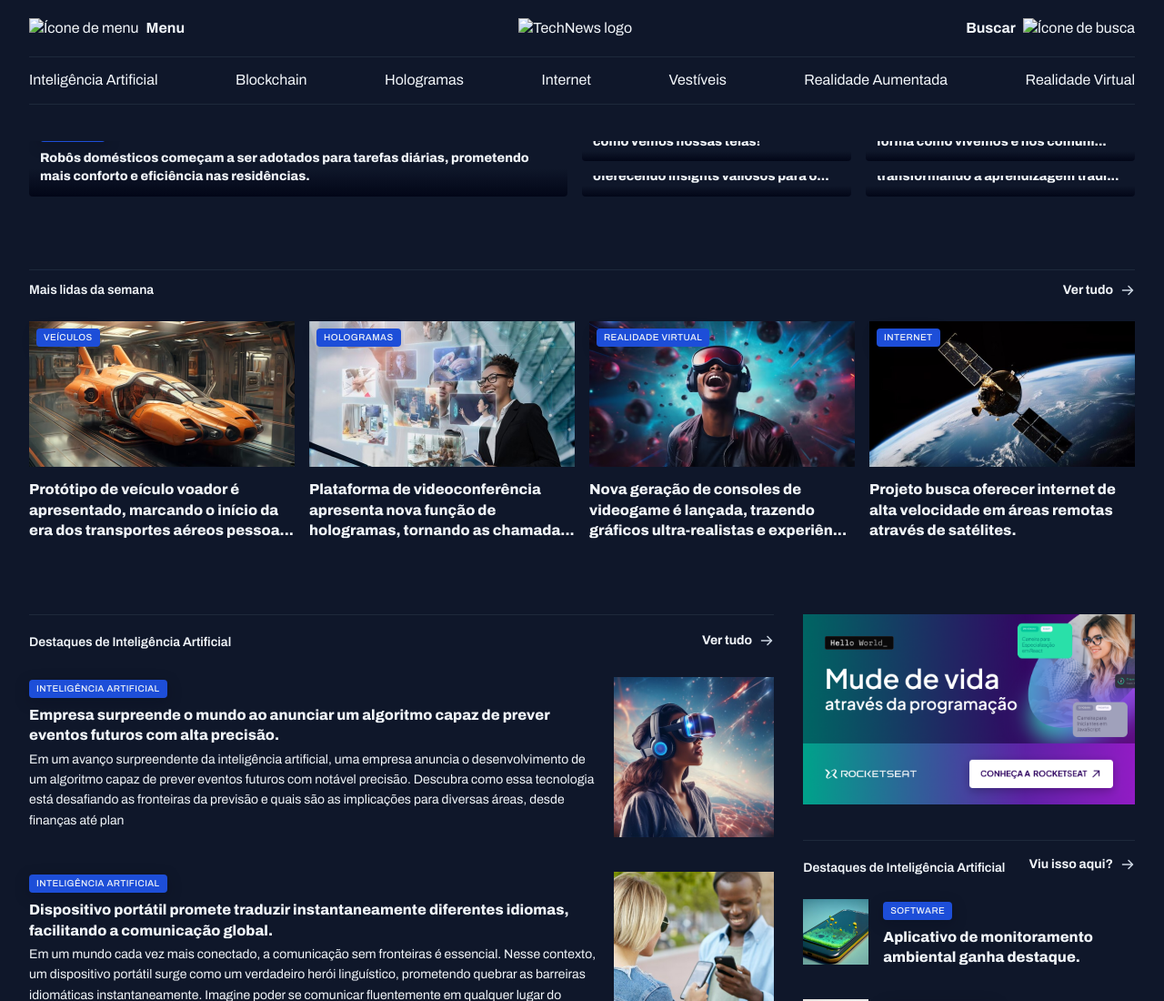
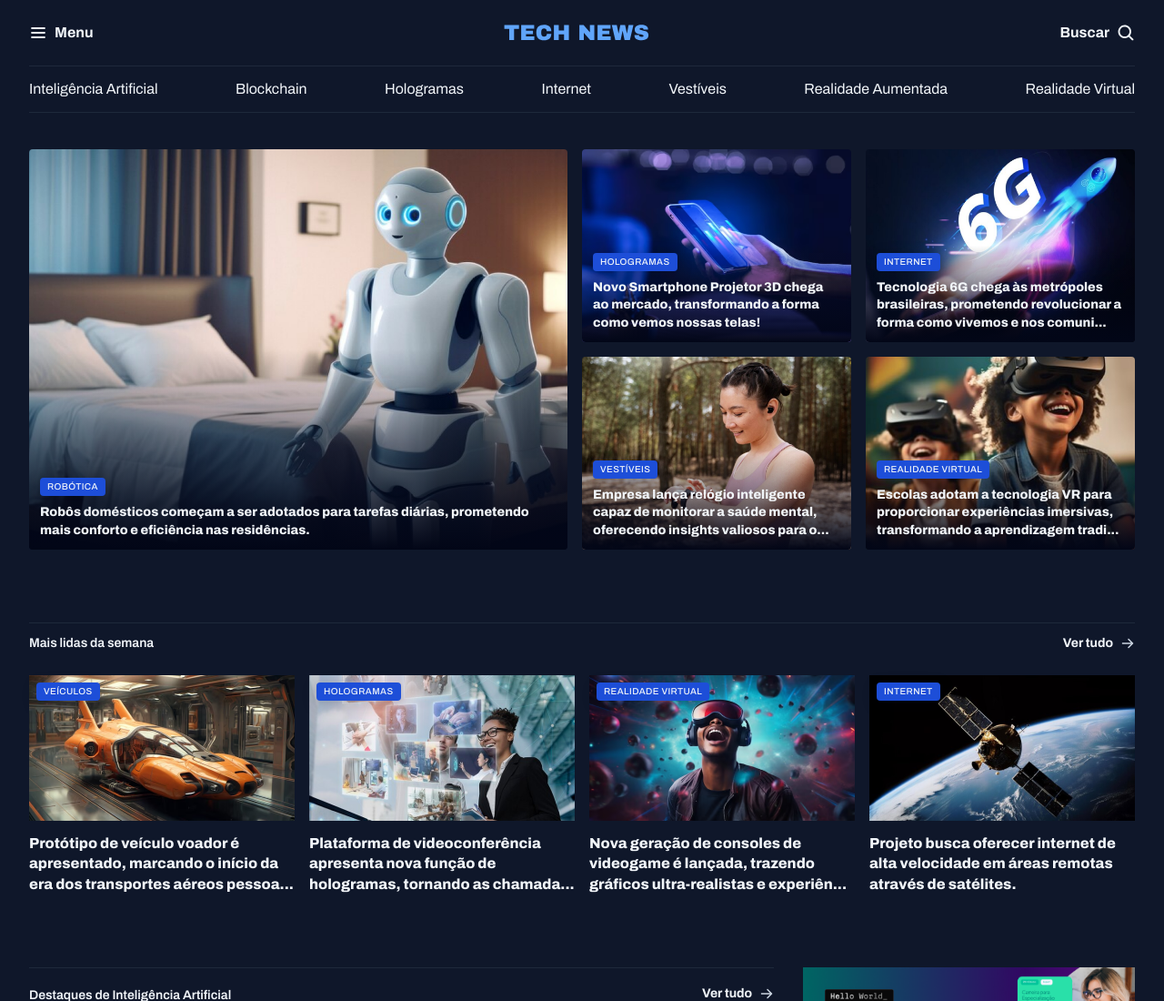
Before and after one commit to marcoscmoreira/portal-de-noticias, a plain HTML site: page index.html in a window 1280 px wide. Shown: the top 1100 px of the page at 91% size. Drawn offline with Linux system fonts and the light colour scheme; the site is published under a folder, as on GitHub Pages, so addresses that start at the root find nothing.

Commit message:
Update index.html

```diff
--- a/index.html
+++ b/index.html
@@ -18,17 +18,17 @@
     <header class="container">
         <nav id="primary" class="grid grid-flow-col">
             <div>
-                <img src="/assets/icons/List.svg" alt="Ícone de menu">
+                <img src="assets/icons/List.svg" alt="Ícone de menu">
                 <strong>Menu</strong>
             </div>
 
             <div>
-                <img src="/assets/Logo.svg" alt="TechNews logo">
+                <img src="assets/Logo.svg" alt="TechNews logo">
             </div>
 
             <div>
                 <strong>Buscar</strong>
-                <img src="/assets/icons/MagnifyingGlass.svg" alt="Ícone de busca">
+                <img src="assets/icons/MagnifyingGlass.svg" alt="Ícone de busca">
             </div>
         </nav>
 
@@ -47,7 +47,7 @@
 
         <section id="featured" class="grid grid-flow-col gap-16">
             <figure class="card">
-                <img src="/assets/images/Image 01.png" alt="">
+                <img src="assets/images/Image 01.png" alt="">
                 <figcaption>
                     <span class="content-tag">robótica</span>
                     <h2 class="text-lg">
@@ -60,7 +60,7 @@
 
             <div class="grid grid-cols-2 gap-16">
                 <figure class="card">
-                    <img src="/assets/images/Image 02.png" alt="">
+                    <img src="assets/images/Image 02.png" alt="">
                     <figcaption>
                         <span class="content-tag">Hologramas</span>
                         <h2 class="text-lg">
@@ -70,7 +70,7 @@
                 </figure>
 
                 <figure class="card">
-                    <img src="/assets/images/Image 03.png" alt="">
+                    <img src="assets/images/Image 03.png" alt="">
                     <figcaption>
                         <span class="content-tag">Internet</span>
                         <h2 class="text-lg">
@@ -81,7 +81,7 @@
                 </figure>
 
                 <figure class="card">
-                    <img src="/assets/images/Image 04.png" alt="">
+                    <img src="assets/images/Image 04.png" alt="">
                     <figcaption>
                         <span class="content-tag">Vestíveis</span>
                         <h2 class="text-lg">
@@ -92,7 +92,7 @@
                 </figure>
 
                 <figure class="card">
-                    <img src="/assets/images/Image 05.png" alt="">
+                    <img src="assets/images/Image 05.png" alt="">
                     <figcaption>
                         <span class="content-tag">Realidade Virtual</span>
                         <h2 class="text-lg">
```
